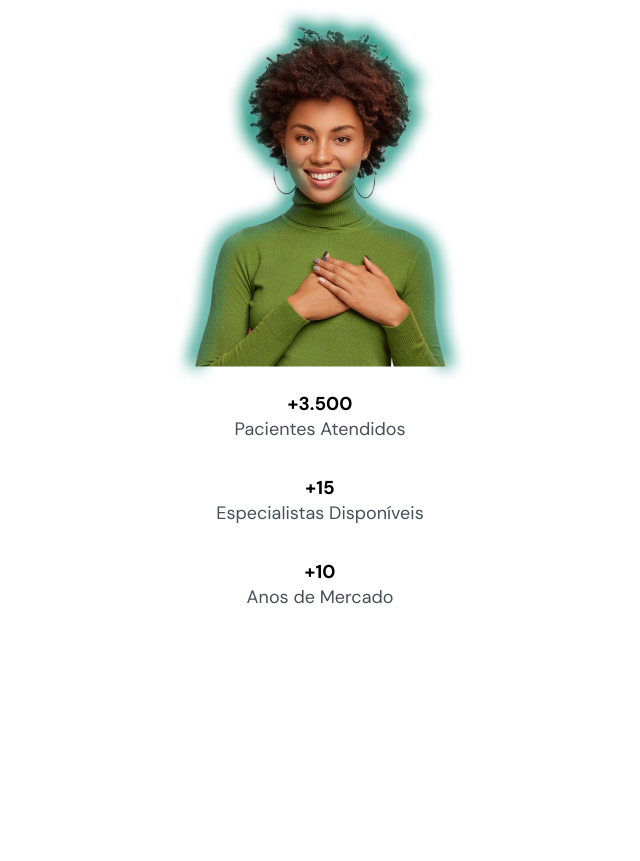
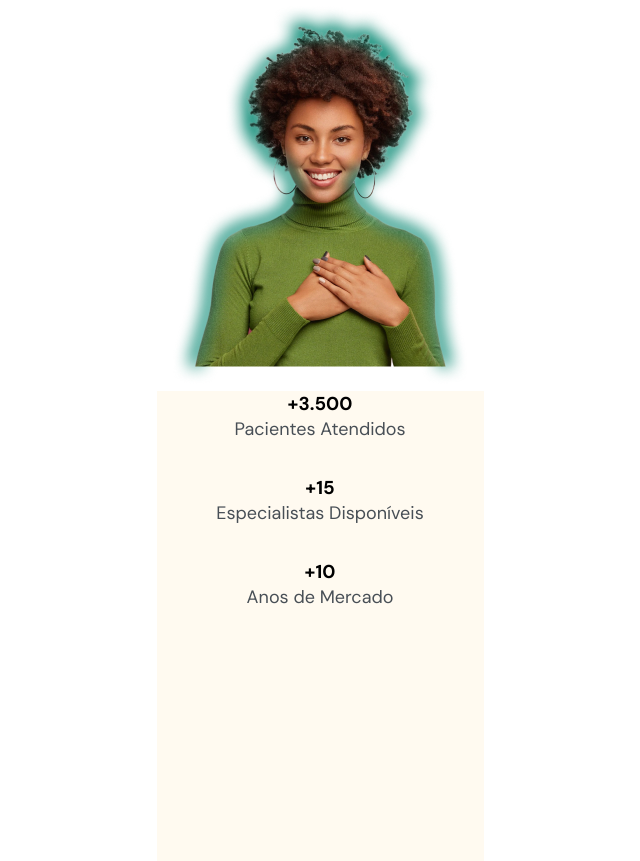
Before and after one commit to EduardoMello2506/site-simples-html-css, a plain HTML site: page index.html in a window 1280 px wide. Shown: the part 491-1352 px from the top of the page, without its empty margins (320-960 px from the left). Before the commit the page ends 1134 px from the top, so only its background shows below. Drawn offline with Linux system fonts and the light colour scheme; files whose address does not match are found by name.

Commit message:
última alteração dia04 de maio no css

```diff
--- a/index.html
+++ b/index.html
@@ -45,14 +45,27 @@
       src="C:\Users\PC\Desktop\workspace\site-simples-html-css\assets\Foto.png"
       alt="mulher negra vestindo moleton e sorrindo"
     />
+
+    <div class="stats">
+<div class="stat">
   <h3>+3.500</h3>
 <p>Pacientes Atendidos</p>
+</div>
 
+
+<div class="stat">
   <h3>+15</h3>
 <p>Especialistas Disponíveis</p>
+</div>
 
+
+<div class="stat">
   <h3>+10</h3>
 <p>Anos de Mercado</p>
+</div>
+
+
+    </div>
 
 </header>
 
--- a/style.css
+++ b/style.css
@@ -7,6 +7,9 @@
   --primary-color: hsl(170, 100%, 26%);
   --headline: hsla(210, 11%, 15%, 1);
   --paragraph: hsla(210, 9%, 31%, 1);
+
+  --brand-beige: hsla(39, 100%, 97%, 1);
+
 
 
   font-size: 62.5%; /* 1rem é igual a 10px*/
@@ -70,3 +73,15 @@ gap: 1.6rem;
 margin-left: auto;
 margin-right: auto;
 }
+
+.stats {
+  height: 47rem;
+width: 32.7rem;
+
+margin-inline: auto;
+
+background-color: var(--brand-beige);
+
+display: flex;
+flex-direction: column;
+}
```
Lines whose indentation alone changed are shown as unchanged.
